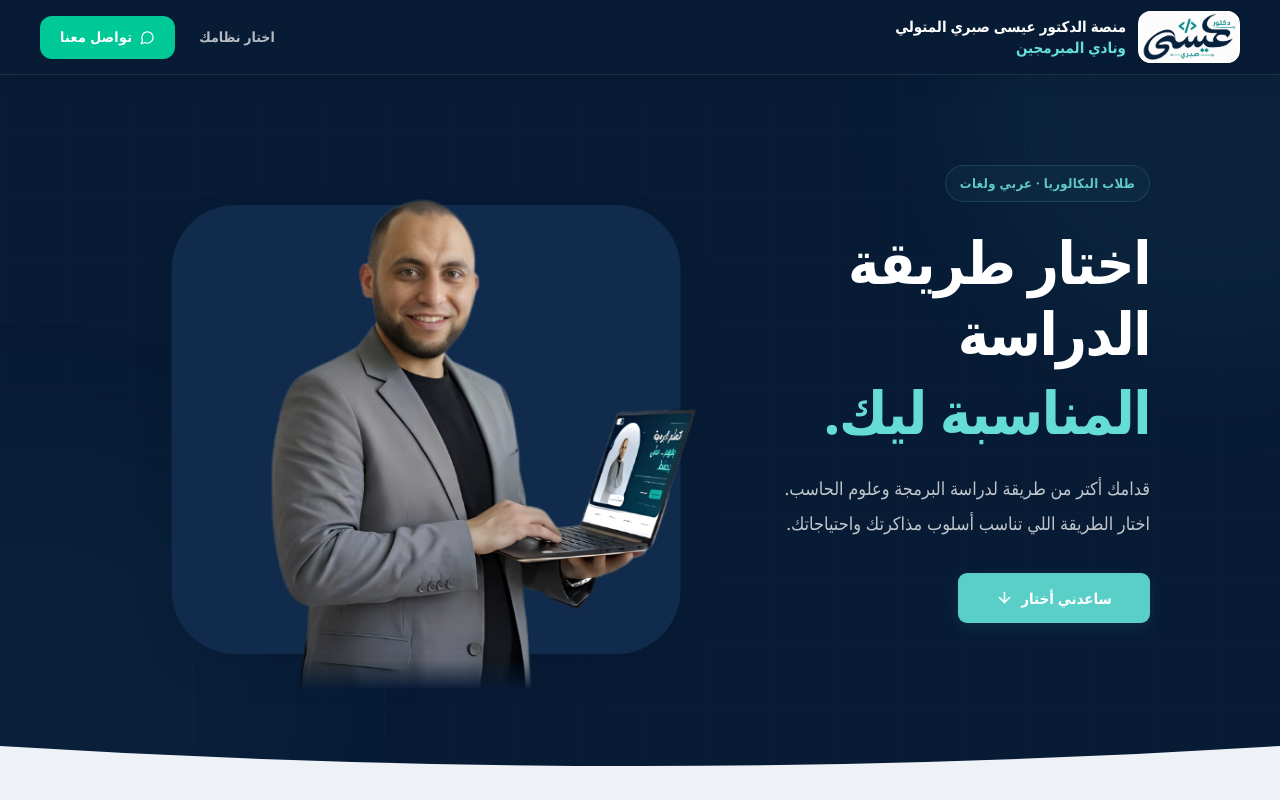
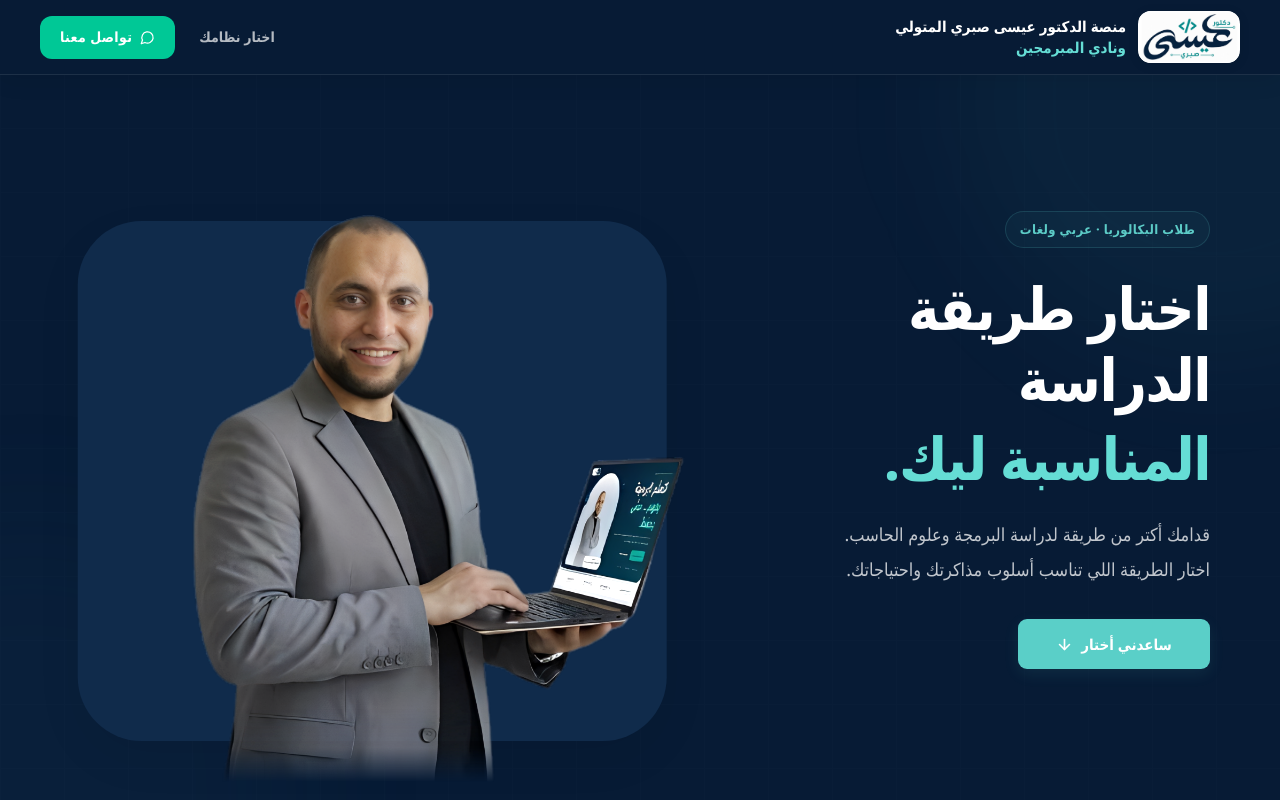
Before and after one commit to M-Mousa366/P_Level_Landing-Page, a React (Vite) app: page / in a window 1280 px wide. Shown: the top 800 px of the page. Built offline with nearby package versions, Linux system fonts and the light colour scheme; the HTML template or start-up script is replaced by a standard one.

Commit message:
Improve Hero

```diff
--- a/src/components/Hero.tsx
+++ b/src/components/Hero.tsx
@@ -34,7 +34,7 @@ export default function Hero() {
         }}
       />
 
-      <div className="wrap relative z-10">
+      <div className="relative z-10 mx-auto w-full max-w-[1180px] lg:-translate-x-5">
         <div
           className="grid min-h-[600px] grid-cols-1 items-center px-4 pb-8 pt-7 sm:min-h-[620px] sm:px-6 sm:pb-12 sm:pt-10 lg:min-h-[630px] lg:grid-cols-[58fr_42fr] lg:gap-0 lg:px-0 lg:pb-10 lg:pt-6"
           style={{ direction: 'ltr' }}
```
